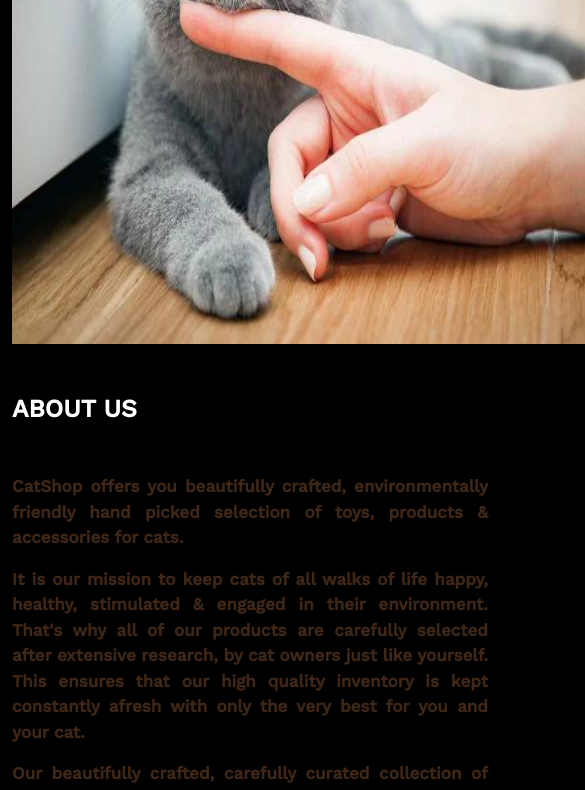
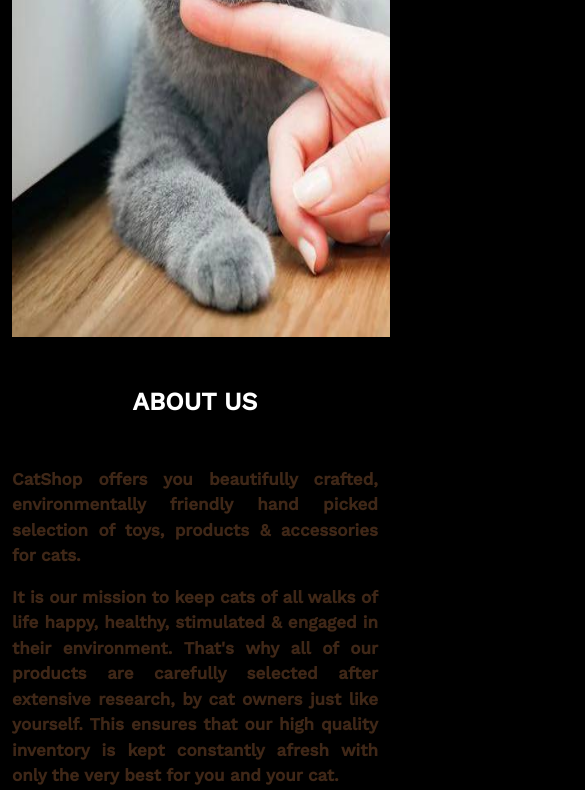
Before and after one commit to saddam-maratouq/Cat_Store, a React (Vite) app: page / in a window 390 px wide. Shown: the part 1156-1946 px from the top of the page, 585 px wide, since content can reach past the window. Built offline with nearby package versions, Linux system fonts and the light colour scheme.

Commit message:
edit img proplem also About made it query

```diff
--- a/src/components/prodect/ProductItem.jsx
+++ b/src/components/prodect/ProductItem.jsx
@@ -33,8 +33,8 @@ const ProductItem = ({cat}) => {
 
 
         <div className='cards'  >
-         <div className="cardo" >
-        <img src={cat.Image}  className="card-img  " alt='cat'  />
+         <div className="Cardo" >
+        <img src={cat.Image}  className="card-img" alt='cat'  />
 
         <div className="card-body">
 
@@ -42,7 +42,7 @@ const ProductItem = ({cat}) => {
 
           <p> ${cat.price} </p>
 
-          <a  href= {`cat/${cat.id}`}  className="btn btn-light"> Details </a>
+          <a  href= {`cat/${cat.id}`}  className="btn"> Details </a>
 
           {
             Cart.some((p) => p.id === cat.id) ?  // back T or F
--- a/src/components/prodect/item.css
+++ b/src/components/prodect/item.css
@@ -11,12 +11,18 @@
     width: 442px;
     height: 266px;
     object-fit: fill;
-
 }
 
 
 
-.cardo{
+.Cardo{
     margin: 6%;
     /* padding-bottom: 50px */
 }
+
+
+
+.btn {
+    margin-right: 15px;
+    border-radius: 5px;
+}
--- a/src/pages/home/About/About.css
+++ b/src/pages/home/About/About.css
@@ -2,21 +2,21 @@
 .About-sc {
     width: 100%;
     min-height: 80vh;
-
+    overflow: hidden;
 }
 
 
-
-
 .About {
-    min-width: 120%;
+    max-width: 120%;
     padding-top: 2%;
+    overflow: hidden;
 }
 
 .img-c {
     padding-top: 15%;
-    margin-right: 8%;
+    margin-right: auto;
 }
+
 
 .About-img {
     width: 600px;
@@ -24,25 +24,28 @@
 }
 
 .A-info {
-    min-width: 500px;
-    margin-top: 300px;
-    margin-right: 100px;
+   width: 100%;
+  margin-top: 250px;
+
 }
 
 
 
 .A-info h2 {
     font-weight: 800;
+    text-align: center;
 }
 
 
 
 .A-info p {
-    font-size:16px;
+    /* font-size:1.4vw; */
     text-align: justify;
     font-weight: 600;
     color: #3F2717;
-    max-width: 100%;
+    width: 100%;
+
+
 }
 
 /* query  */
@@ -66,15 +69,16 @@
 
 @media (max-width : 1200px) {
     .A-info p {
-        font-size: 17px;
+
     }
 
     .A-info h2 {
-        margin-bottom: 50px;
+        margin:50px 0;
     }
 
-    .A-info {
-        margin-top: 50px;
+     .A-info {
+        margin-top: auto;
 
     }
+
 }
--- a/src/pages/home/About/About.jsx
+++ b/src/pages/home/About/About.jsx
@@ -15,7 +15,7 @@ const About = () => {
    <section className='About-sc' >
        <div className="container">
 
-        <div className=" About row align-items-center ">
+        <div className=" About row  ">
         <div className='col img-c'>
             <img   className='About-img' src={Aboutcat} alt="gray cat" />
         </div>
```
Also changed, not shown: src/App.css (line endings or trailing spaces).
